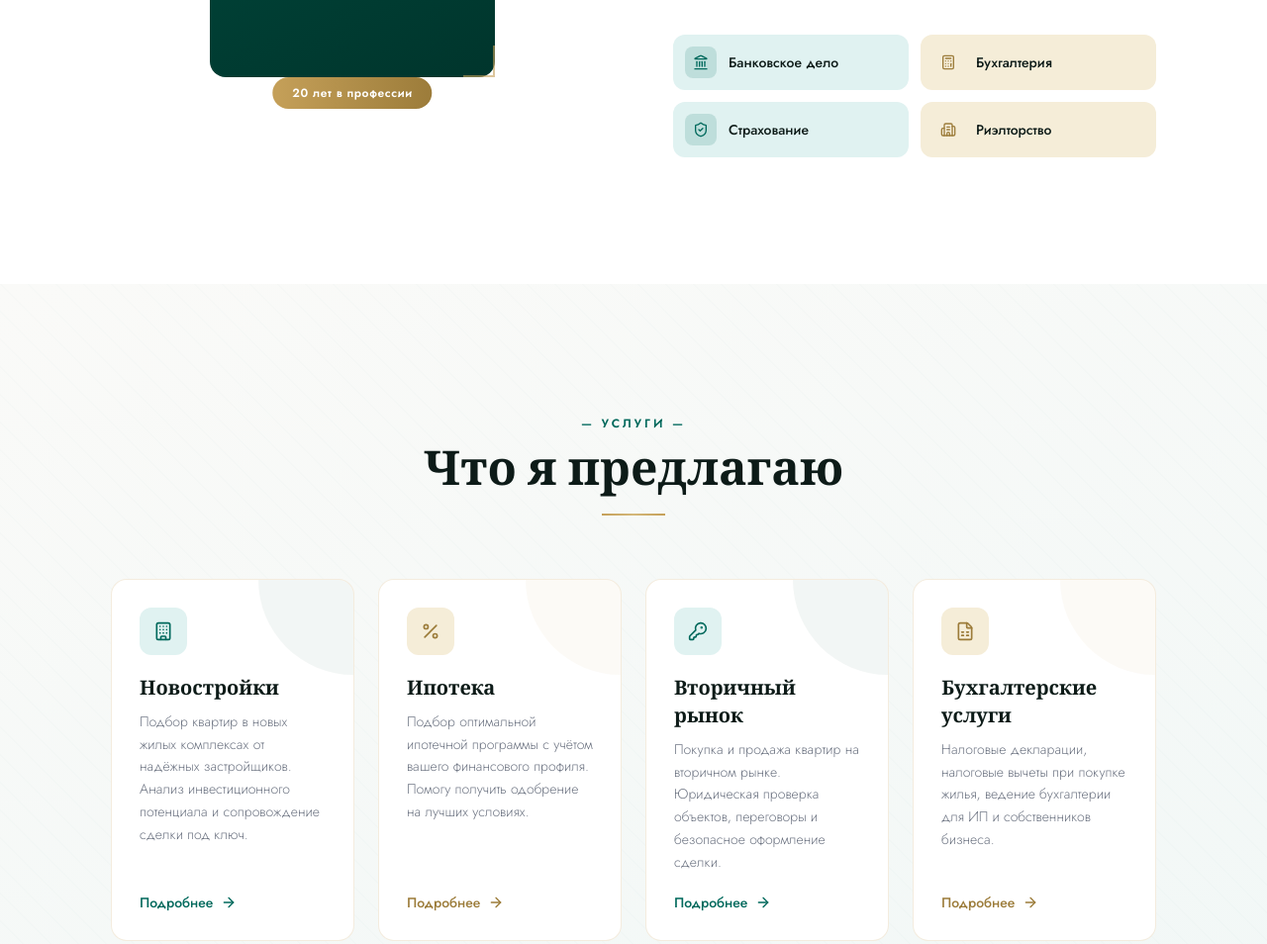
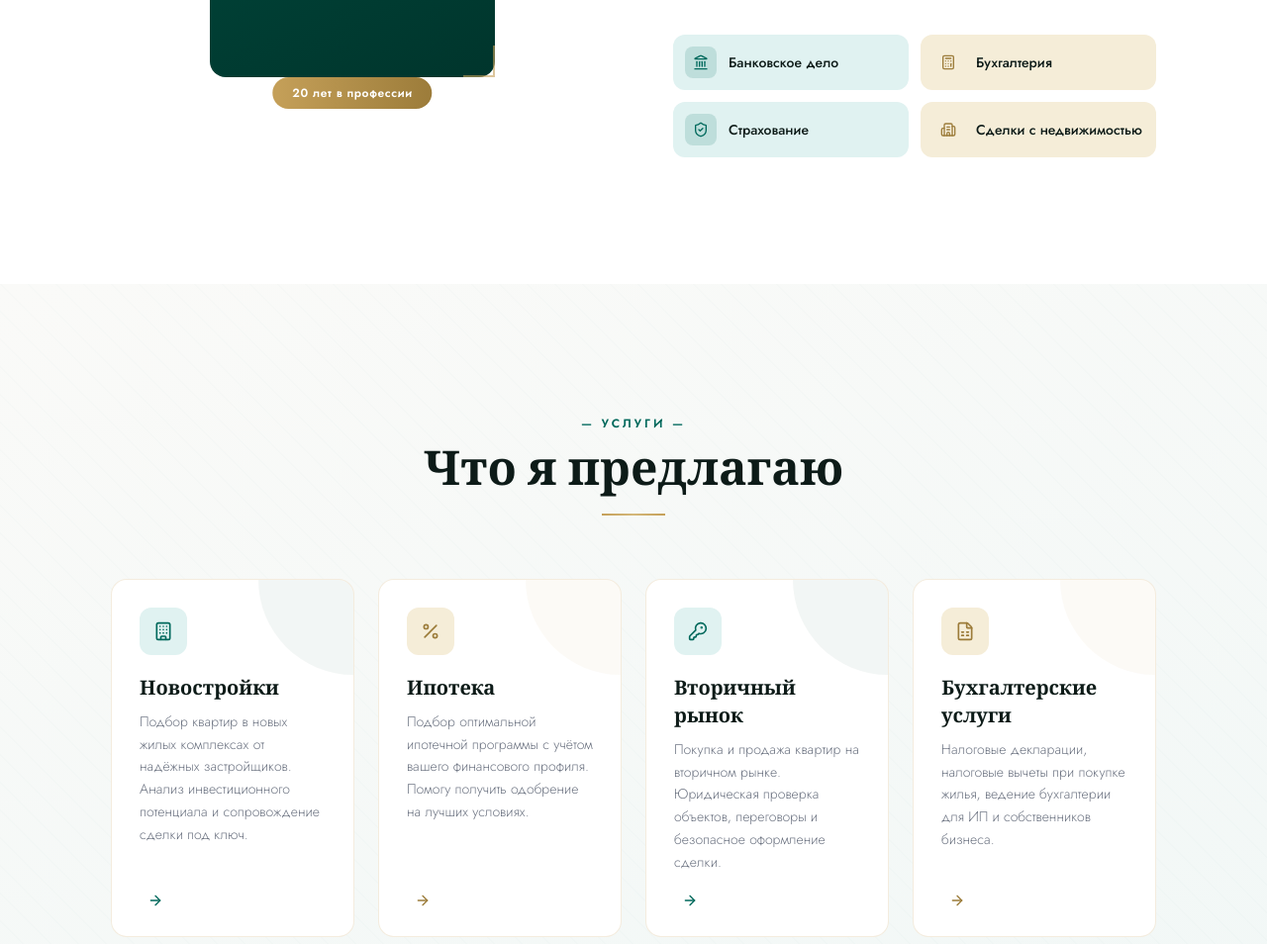
Before and after one commit to vikaandreevnadesign/marinasite, a plain HTML site: page index.html in a window 1280 px wide. Shown: the part 1565-2519 px from the top of the page at 99% size. Drawn offline with nearby package versions, Linux system fonts and the light colour scheme.

Commit message:
Update title and descriptions in index.html

```diff
--- a/index.html
+++ b/index.html
@@ -3,7 +3,7 @@
 <head>
   <meta charset="UTF-8" />
   <meta name="viewport" content="width=device-width, initial-scale=1.0" />
-  <title>Марина — Эксперт по недвижимости и финансам</title>
+  <title>Марина Садрыева — Эксперт по недвижимости и финансам</title>
   <script src="https://cdn.tailwindcss.com"></script>
   <script src="https://unpkg.com/lucide@latest/dist/umd/lucide.js"></script>
   <link rel="preconnect" href="https://fonts.googleapis.com" />
@@ -392,7 +392,7 @@
             <div class="w-8 h-8 rounded-lg flex items-center justify-center bg-gold-DEFAULT/20">
               <i data-lucide="building-2" class="w-4 h-4 text-gold-dark"></i>
             </div>
-            <span class="font-body text-sm text-ink font-medium">Риэлторство</span>
+            <span class="font-body text-sm text-ink font-medium">Сделки с недвижимостью</span>
           </div>
         </div>
 
@@ -441,7 +441,7 @@
           </p>
         </div>
         <div class="mt-auto flex items-center gap-2 text-emerald-mid text-sm font-body font-medium">
-          <span>Подробнее</span>
+          <span></span>
           <i data-lucide="arrow-right" class="w-4 h-4"></i>
         </div>
       </div>
@@ -461,7 +461,7 @@
           </p>
         </div>
         <div class="mt-auto flex items-center gap-2 text-gold-dark text-sm font-body font-medium">
-          <span>Подробнее</span>
+          <span></span>
           <i data-lucide="arrow-right" class="w-4 h-4"></i>
         </div>
       </div>
@@ -481,7 +481,7 @@
           </p>
         </div>
         <div class="mt-auto flex items-center gap-2 text-emerald-mid text-sm font-body font-medium">
-          <span>Подробнее</span>
+          <span></span>
           <i data-lucide="arrow-right" class="w-4 h-4"></i>
         </div>
       </div>
@@ -501,7 +501,7 @@
           </p>
         </div>
         <div class="mt-auto flex items-center gap-2 text-gold-dark text-sm font-body font-medium">
-          <span>Подробнее</span>
+          <span></span>
           <i data-lucide="arrow-right" class="w-4 h-4"></i>
         </div>
       </div>
@@ -668,7 +668,7 @@
               style="background:linear-gradient(135deg,#C5A059,#9C7C3A)">
           <span class="font-display text-white font-bold text-xs">М</span>
         </span>
-        <span class="font-display text-white/60 text-sm">Марина — Эксперт по недвижимости</span>
+        <span class="font-display text-white/60 text-sm">Марина Садрыева — Эксперт по недвижимости</span>
       </div>
       <p class="font-body text-white/25 text-xs">© 2024 · Все права защищены</p>
     </div>
```
